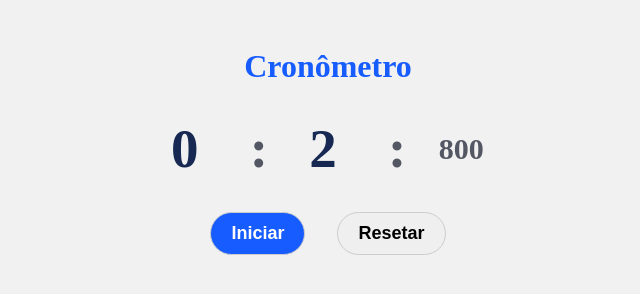
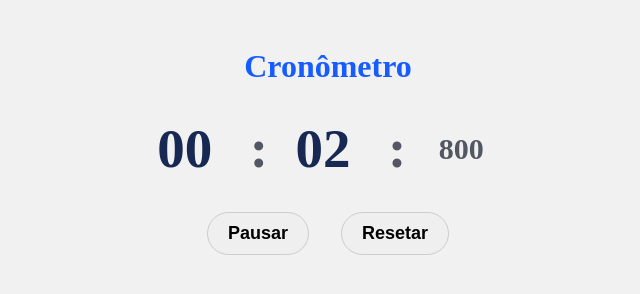
Before and after one commit to danielolivermoco/cronometro, a plain HTML site: page index.html in a window 1280 px wide. Both pictures are taken after a click on the button "Iniciar". Shown: the whole page, without its empty margins (312-952 px from the left). Drawn offline with Linux system fonts and the light colour scheme.

Commit message:
adicionei-funções-no-javascript

```diff
--- a/scripts.js
+++ b/scripts.js
@@ -1,4 +1,4 @@
-const minutesEl = document.querySelector("#minutes") // crio as variaveis e chamo pelo o id
+const minutesEl = document.querySelector("#minutes") // 1. crio as variaveis e chamo pelo o id
 const secondsEl = document.querySelector("#seconds")
 const millisecondsEl = document.querySelector("#milliseconds")
 const startBtn = document.querySelector("#startBtn")
@@ -6,36 +6,81 @@ const pauseBtn = document.querySelector("#pauseBtn")
 const resumeBtn = document.querySelector("#resumeBtn")
 const resetBtn = document.querySelector("#resetBtn")
 
-let interval; // crio uma variavel global para pode modifica-la no meu código
-let minutes = 0;
+let interval; // 2. crio uma variavel global para pode modifica-la no meu código
+let minutes = 0; // 2. crio variaveis zeradas para poder modifica-la
 let seconds = 0;
 let milliseconds = 0;
-let isPaused = false; // iniciamente começa como falsa
+let isPaused = false; // 2. iniciamente começa como falsa
 
-startBtn.addEventListener("click", startTimer) // crio o evento chamando a função
+startBtn.addEventListener("click", startTimer) // 3. crio o evento chamando a função
+pauseBtn.addEventListener("click", pauseTimer)  // 6. crio o evento chmando a função
+resumeBtn.addEventListener("click", resumeTimer) // 7. crio o evento chamando a função
+resetBtn.addEventListener("click", resetTimer) // 8. crio o evento chamando a função
 
 function startTimer() {
 
-    interval = setInterval(() => { // mudo o meu interval pra setInterval, pq esse setinterval que determinar a mudança do tempo
+    interval = setInterval(() => { // 3. mudo o meu interval pra setInterval, pq esse setinterval que determinar a mudança do tempo
 
-        if (!isPaused) { // verificar se não esta pausado
+        if (!isPaused) { // 3. verificar se não esta pausado
 
             milliseconds += 10
 
-            if (milliseconds === 1000) { // verifico se o milisegundo é igual a 1000, se for eu incremento 1 segundo
+            if (milliseconds === 1000) { // 3. verifico se o milisegundo é igual a 1000, se for eu incremento 1 segundo
                 seconds++; // <=
-                milliseconds = 0; // se for eu zero o milisegundo
+                milliseconds = 0; // 3. se for eu zero o milisegundo
             }
 
-            if (seconds === 60) { // verifico se os segundos forem igual a 60, os minutos ganham mais um minuto e o segundo volta pra zero
+            if (seconds === 60) { // 3. verifico se os segundos forem igual a 60, os minutos ganham mais um minuto e o segundo volta pra zero
                 minutes++;
                 seconds = 0;
             }
 
-            minutesEl.textContent = minutes // aqui estou trocando os valores do meus números
-            secondsEl.textContent = seconds // aqui estou trocando os valores do meus números
-            millisecondsEl.textContent = milliseconds // aqui estou trocando os valores do meus números
+            minutesEl.textContent = formatTime(minutes); // 3. aqui estou trocando os valores do meus números. Recebo a função de formatação do tempo
+            secondsEl.textContent = formatTime(seconds); // 3. aqui estou trocando os valores do meus números. Recebo a função de formatação do tempo
+            millisecondsEl.textContent = formatMilliseconds(milliseconds); // 3. aqui estou trocando os valores do meus números. Recebo a função de formatação do tempo em millisegundos
         }
 
-    }, 10) // executar a cada 10 milisegundos
+    }, 10); // 3. executar a cada 10 milisegundos
+
+    startBtn.style.display = "none"; // 5. Aqui eu estou fazendo o botão de iniciar desaparecer quando o cronometro começa a contar
+    pauseBtn.style.display = "block"; // 5. Aqui eu estou fazendo o botão de pause aparecer quando o cronometro começa a contar
 }
+
+function pauseTimer() { // 6. Aqui crio a função para quando o botão pause é clicado, o cronometro pare de contar.
+
+    isPaused = true; // 6. Quando eu coloco true, automaticamente o setinterval e o if não roda mais
+    pauseBtn.style.display = "none"; // 6. Aqui eu oculto o botão de pausar
+    resumeBtn.style.display = "block";  // 6. Aqui eu mostro o botão de resumir
+}
+
+function resumeTimer() {  // 7. Aqui eu crio a função pra quando o botão de resumir é clicado, a contagem do cronometro continue
+    isPaused = false; // 7. coloca a variavel como falsa pra rodar o setinterval e o if
+    pauseBtn.style.display = "block"; // 7. Aqui eu mostro o botão de pausar
+    resumeBtn.style.display = "none"; // 7. Aqui eu oculto o botão de resumir
+}
+
+function resetTimer() { // 8. Aqui eu crio a função pra quando o botão de resetar é clicado, a contagem do cronometro zere
+    clearInterval(interval) // 8. Aqui estou limpando o intervalo, fazendo ele parar de existir, pq eu não quero que conte os números
+    minutes = 0; // 8. eu zero os minutos
+    seconds = 0; // 8. eu zero os segundos
+    milliseconds = 0; // 8. eu zero os millisegundos
+
+    minutesEl.textContent = "00" // 8. estou mudando o texto do  meu elemento
+    secondsEl.textContent = "00" // 8. estou mudando o texto do  meu elemento
+    millisecondsEl.textContent = "000" // 8. estou mudando o texto do  meu elemento
+
+    startBtn.style.display = "block"; // 8. Aqui eu mostro o botão de iniciar
+    pauseBtn.style.display = "none"; // 8.Aqui eu oculto o botão de pausar
+    resumeBtn.style.display = "none"; // 8. Aqui eu oculto o botão de resumir
+
+}
+
+function formatTime(time) { // 4. função criada para formatar o tempo.
+
+    return time < 10 ? `0${time}` : time; // 4. A Função vai receber um tempo, eu vou retornar um tempo for menor que 10, eu vou retornar com 0 na frente. Coloca essa função nos meus elementos.
+}
+
+function formatMilliseconds(time) { // 4. Função criada para formatar os millisegundos
+
+    return time < 100 ? `${time}`.padStart(3, "0") : time; // 4. A Função vai receber um tempo, eu vou retornar um tempo for menor que 100, eu vou retornar os 0(zeros) que faltam para o millisegundos. Preciso converter para uma string, só coloca entre template strings `${time}` a variavel time. Coloca essa função nos meus elementos.
+}
--- a/styles.css
+++ b/styles.css
@@ -16,6 +16,7 @@
 .container h1 {
     color: #175cff;
 }
+
 
 .timer {
     display: flex;
```
Also changed, not shown: index.html (line endings or trailing spaces).
